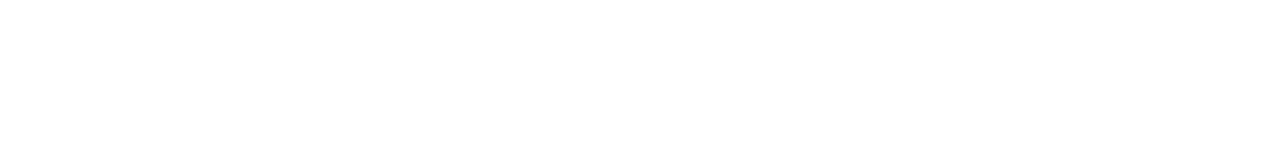
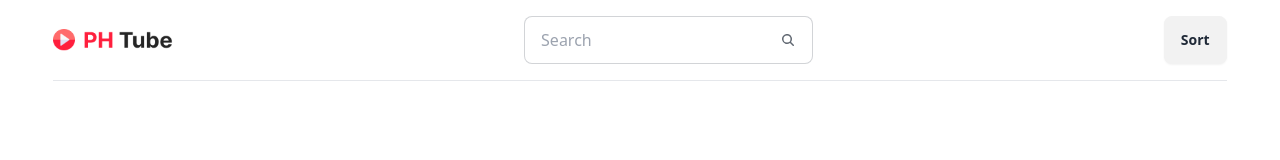
Before and after one commit to shrabonkundu1/ph-tube, a plain HTML site: page index.html in a window 1280 px wide. Drawn offline with nearby package versions, Linux system fonts and the light colour scheme.

Commit message:
Navbar created successfully

```diff
--- a/index.html
+++ b/index.html
@@ -1,11 +1,44 @@
 <!DOCTYPE html>
-<html lang="en">
+<html lang="en" data-theme="light">
 <head>
     <meta charset="UTF-8">
     <meta name="viewport" content="width=device-width, initial-scale=1.0">
     <title>PH-Tube</title>
+
+    <!-- daisy UI cdn link -->
+    <link href="https://cdn.jsdelivr.net/npm/daisyui@4.12.12/dist/full.min.css" rel="stylesheet" type="text/css" />
+    <script src="https://cdn.tailwindcss.com"></script>
+
+    <link rel="stylesheet" href="style/style.css">
 </head>
 <body>
+    <header class="w-11/12 mx-auto">
+        <nav class="flex justify-between py-4 border-b items-center">
+            <div class="logo w-[120px] items-center"><img src="./assets/Logo.png" alt=""></div>
+            <div class="search">
+                <label class="input input-bordered flex items-center gap-2">
+                    <input type="text" class="grow" placeholder="Search" />
+                    <svg
+                      xmlns="http://www.w3.org/2000/svg"
+                      viewBox="0 0 16 16"
+                      fill="currentColor"
+                      class="h-4 w-4 opacity-70">
+                      <path
+                        fill-rule="evenodd"
+                        d="M9.965 11.026a5 5 0 1 1 1.06-1.06l2.755 2.754a.75.75 0 1 1-1.06 1.06l-2.755-2.754ZM10.5 7a3.5 3.5 0 1 1-7 0 3.5 3.5 0 0 1 7 0Z"
+                        clip-rule="evenodd" />
+                    </svg>
+                  </label>
+            </div>
+            <div class="sort">
+                <button class="btn">Sort</button>
+            </div>
+        </nav>
+    </header>
 
+
+
+    <!-- script file -->
+     <script src="./javascript/video.js"></script>
 </body>
 </html>
--- /dev/null
+++ b/tailwind.config.js
@@ -0,0 +1,8 @@
+/** @type {import('tailwindcss').Config} */
+module.exports = {
+    content: ["./src/**/*.{html,js}"],
+    theme: {
+      extend: {},
+    },
+    plugins: [],
+  }
```
Also changed, not shown: assets/Icon.png (added), assets/Logo.png (added), javascript/video.js (added), style/style.css (added).
